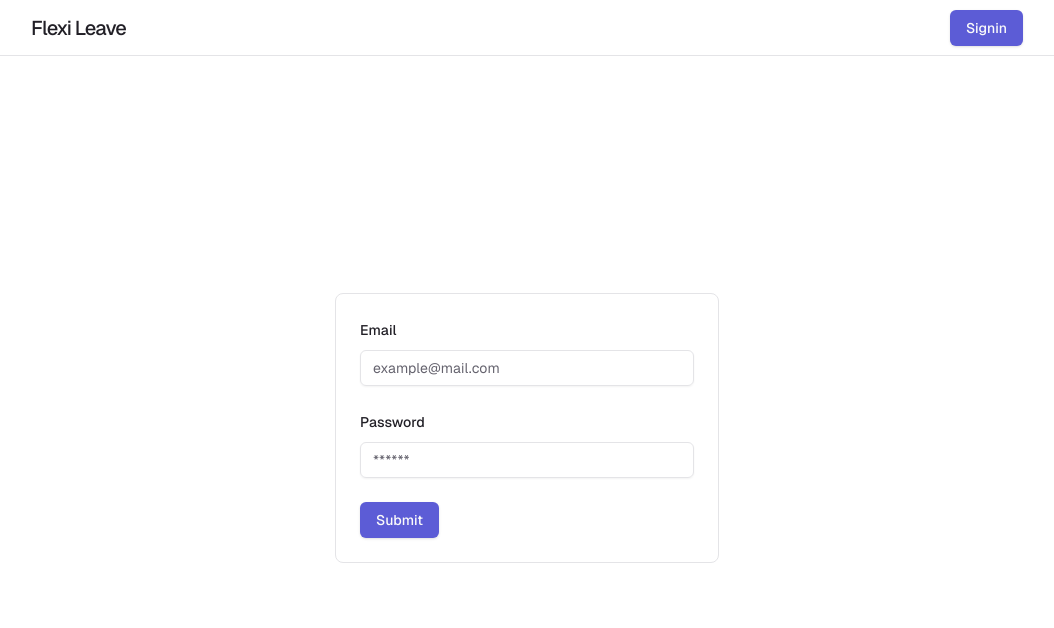
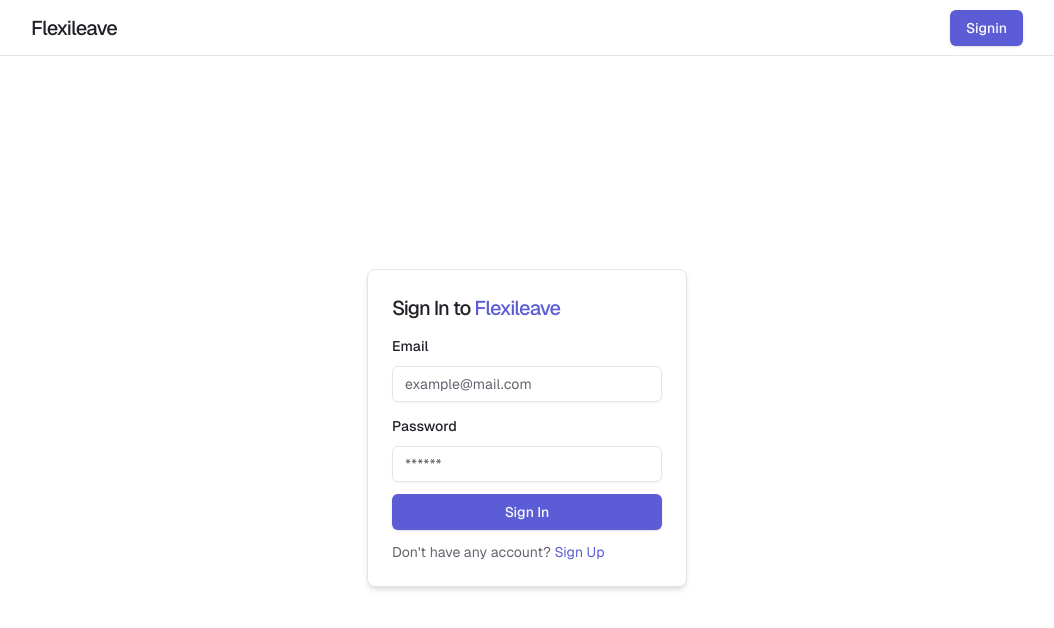
Before and after one commit to robiuzzaman4/flexileave, a Next.js app: page /signin in a window 1280 px wide. Shown: the top 628 px of the page, without its empty margins (113-1167 px from the left). Built offline with nearby package versions, Linux system fonts and the light colour scheme.

Commit message:
feat: update signin form desing

```diff
--- a/src/app/page.tsx
+++ b/src/app/page.tsx
@@ -1,17 +1,13 @@
 import React from "react";
-import SigninForm from "@/components/ui/auth/signin-form";
 import { auth } from "@/auth";
 
-const HomePage = async() => {
+const HomePage = async () => {
   const session = await auth();
   console.log("session", session);
 
-
   return (
     <div className="p-20">
-      <SigninForm />
-
-
+      <h1>Hello</h1>
     </div>
   );
 };
--- a/src/components/block/navbar.tsx
+++ b/src/components/block/navbar.tsx
@@ -7,7 +7,7 @@
     <nav className="bg-background fixed top-0 w-full h-14 flex items-center border-b">
       <div className="w-full h-full max-w-screen-lg m-auto px-4 flex items-center justify-between">
         <Link href="/" className="text-xl font-medium tracking-tighter">
-          Flexi Leave
+          Flexileave
         </Link>
 
         <Button asChild>
--- a/src/components/ui/auth/signin-form.tsx
+++ b/src/components/ui/auth/signin-form.tsx
@@ -14,10 +14,11 @@
   FormMessage,
 } from "@/components/ui/form";
 import { Input } from "@/components/ui/input";
+import Link from "next/link";
 
 const FormSchema = z.object({
   email: z.string().email({
-    message: "Invalid email address.",
+    message: "Enter valid email address.",
   }),
   password: z.string().min(6, {
     message: "Username must be at least 6 characters.",
@@ -41,8 +42,11 @@
     <Form {...form}>
       <form
         onSubmit={form.handleSubmit(onSubmit)}
-        className="w-full max-w-sm mx-auto space-y-6 bg-background p-6 rounded-lg border"
+        className="w-full max-w-xs mx-auto space-y-3 bg-background p-6 rounded-lg border shadow-md"
       >
+        <h3 className="text-xl font-medium tracking-tighter">
+          Sign In to <span className="text-primary">Flexileave</span>{" "}
+        </h3>
         <FormField
           control={form.control}
           name="email"
@@ -63,17 +67,21 @@
             <FormItem>
               <FormLabel>Password</FormLabel>
               <FormControl>
-                <Input
-                  placeholder="******"
-                  {...field}
-                  type="password"
-                />
+                <Input placeholder="******" {...field} type="password" />
               </FormControl>
               <FormMessage />
             </FormItem>
           )}
         />
-        <Button type="submit">Submit</Button>
+        <Button type="submit" className="w-full">
+          Sign In
+        </Button>
+        <p className="text-muted-foreground text-sm">
+          Don&apos;t have any account?{" "}
+          <Link href="/signup" className="text-primary">
+            Sign Up
+          </Link>
+        </p>
       </form>
     </Form>
   );
```
